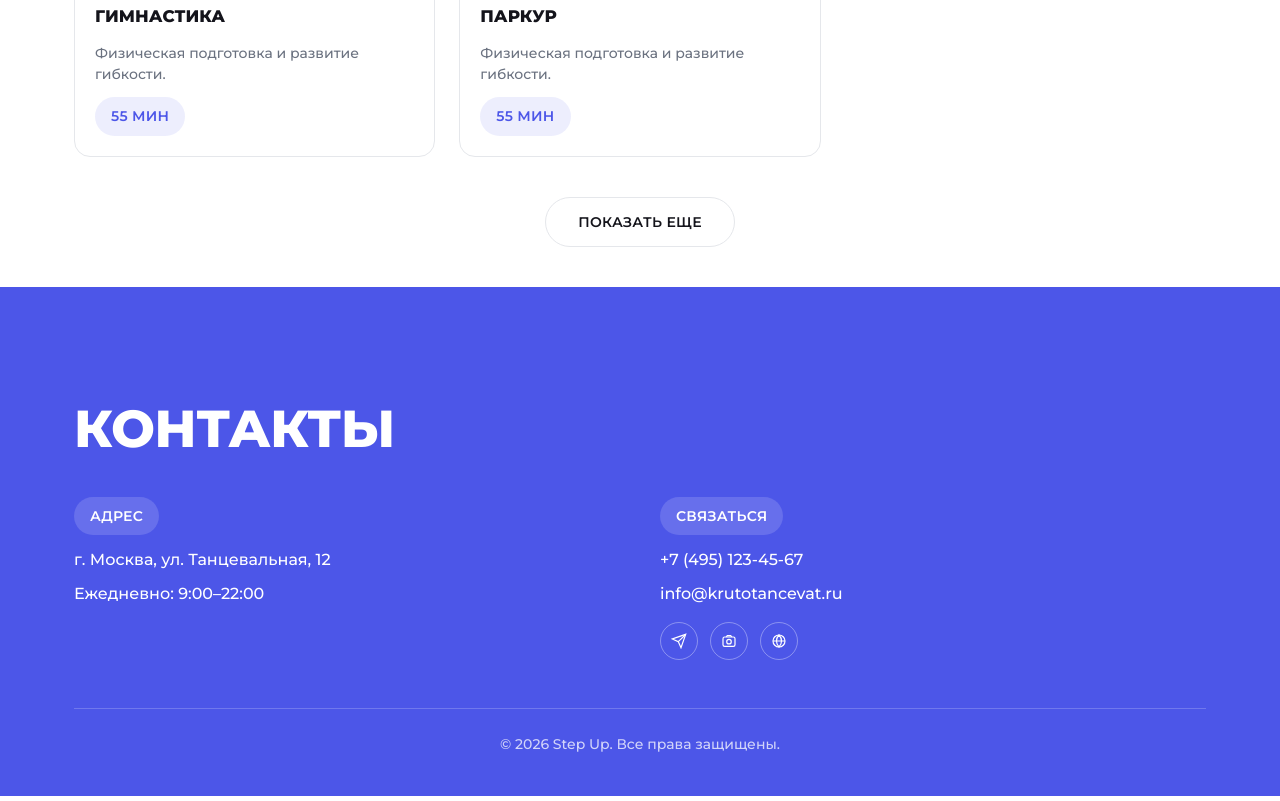
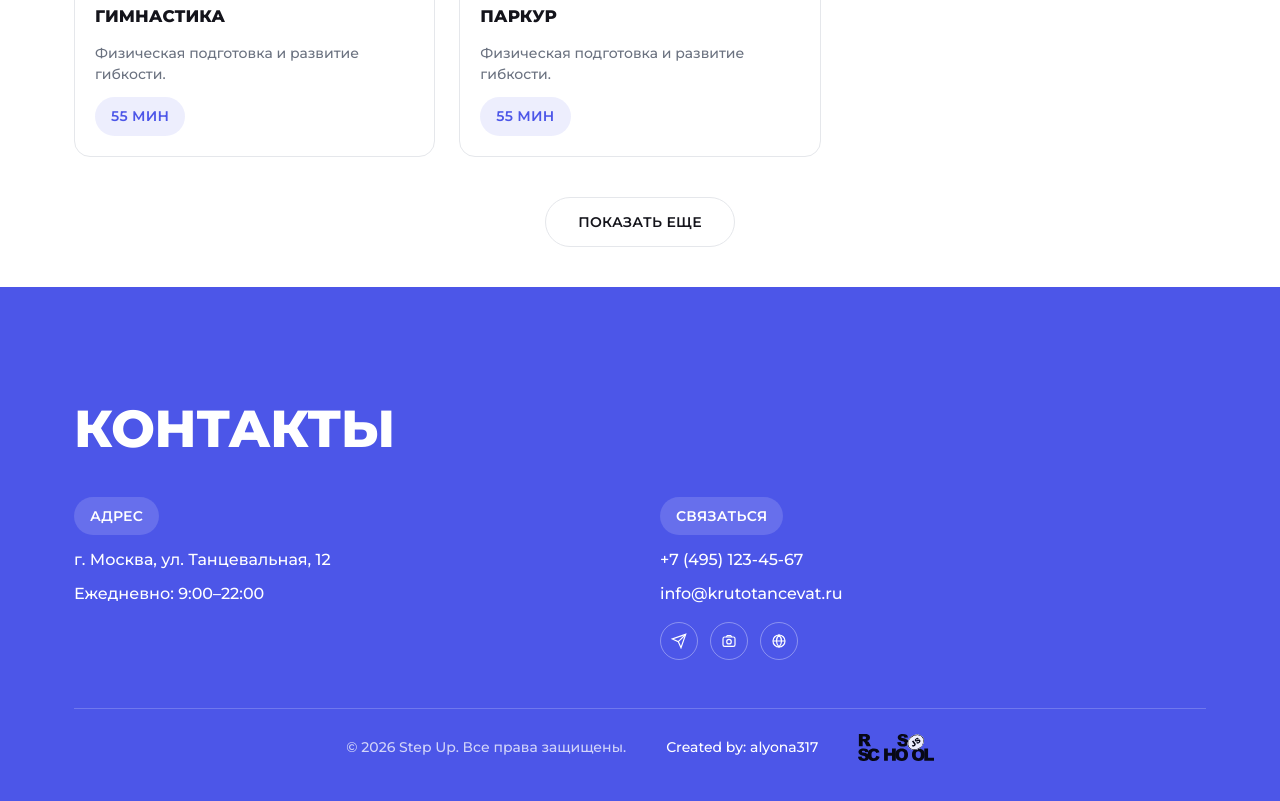
Before and after one commit to alyona317/rsschool-landing-page, a website built with Vite: page catalog.html in a window 1280 px wide. Shown: the part 3595-4396 px from the top of the page. Built offline with nearby package versions, Linux system fonts and the light colour scheme.

Commit message:
fix: add link to footer in catalog

```diff
--- a/catalog.html
+++ b/catalog.html
@@ -137,7 +137,11 @@
           </div>
         </div>
         <div class="site-footer__bottom">
-          © 2026 Step Up. Все права защищены.
+          <span>© 2026 Step Up. Все права защищены.</span>
+          <a href="https://github.com/alyona317" class="site-footer__bottom__link">Created by: alyona317</a>
+          <a href="https://rs.school/courses/javascript">
+            <img class="site-footer__logo" src="public/images/rs-school-logo.svg" alt="RS School logo" />
+          </a>
         </div>
       </div>
     </footer>
```
Also changed, not shown: index.html (+0 -1 lines).
